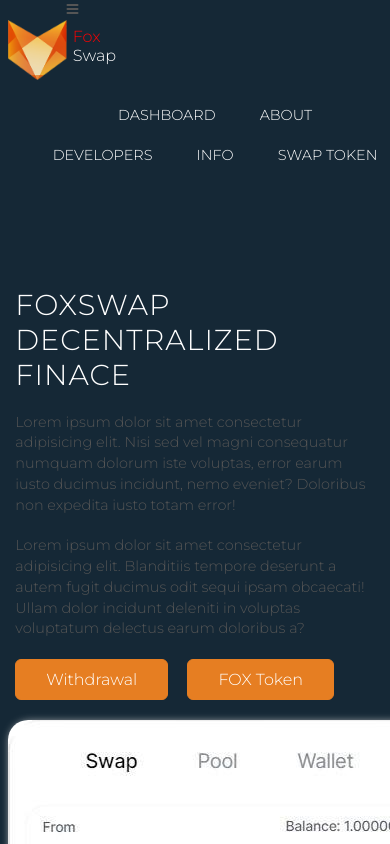
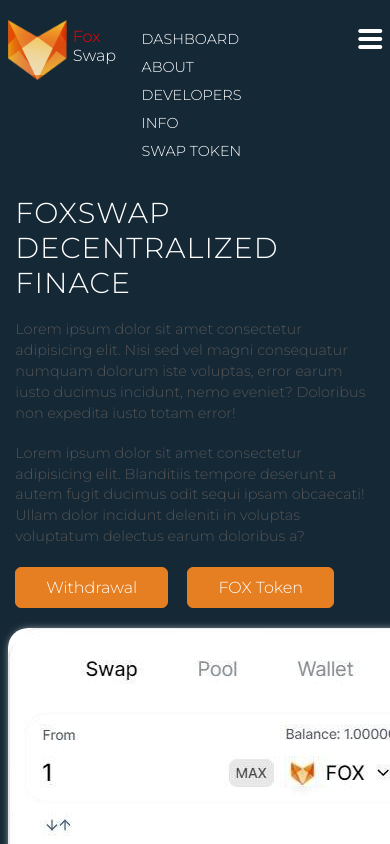
Before and after one commit to foxswap15/foxswap15, a plain HTML site: page index.html in a window 390 px wide. Shown: the top 844 px of the page. Drawn offline with nearby package versions, Linux system fonts and the light colour scheme; files whose address does not match are found by name.

Commit message:
responsive nav

```diff
--- a/index.html
+++ b/index.html
@@ -24,7 +24,7 @@
                     <div class="fox-swap">Fox <br><span>Swap</span></div>
                 </div>
 
-                <ul class="main-nav">
+                <ul class="main-nav js--main-nav">
                     <li><a href="">Dashboard</a></li>
                     <li><a href="">About</a></li>
                     <li><a href="">Developers</a></li>
@@ -34,7 +34,7 @@
                 <a class="mobile-nav-icon js--nav-icon"><i class="ion-navicon-round"></i></a>
             </div>
         </nav>
-
+        <div class="js--scoll"></div>
         <div class="row">
             <div class="col span-1-of-2 text-header">
                 <h1>FoxSwap Decentralized Finace</h1>
--- a/resources/css/queries.css
+++ b/resources/css/queries.css
@@ -45,6 +45,40 @@
     .roadmap img {
         width: 767px;
     }
+
+
+
+    .mobile-nav-icon {
+        display: inline-block;
+    }
+
+    .main-nav {
+        float: left;
+        margin-left: 35px;
+        margin-top: 25px;
+    }
+
+    .main-nav li {
+        display: block;
+    }
+
+    .main-nav li a:link,
+    .main-nav li a:visited {
+        display: block;
+        border: 0;
+        padding: 5px 0;
+    }
+
+    .sticky .main-nav { margin-top: 10px;}
+    .sticky .mobile-nav-icon {margin-top: 10px;}
+    .sticky .main-nav li a:link,
+    .sticky .main-nav li a:visited {
+        padding: 10px 0;
+    }
+
+    h1 {
+        margin-top: -60px;
+    }
 }
 
 
--- a/resources/css/style.css
+++ b/resources/css/style.css
@@ -79,6 +79,22 @@
     display: block;
 }
 
+/* Main NAV*/
+
+.mobile-nav-icon {
+    float: right;
+    margin-top: 20px;
+    cursor: pointer;
+    display: none;
+}
+
+.mobile-nav-icon i {
+    font-size: 200%;
+    color: #fff;
+
+}
+
+
 /* sticky nav */
 
 .sticky {
@@ -87,19 +103,19 @@
     left: 0;
     width: 100%;
     background-color: rgba(4, 35, 58, 0.98);
-    box-shadow: 0 1px 1px #rgb(21, 40, 54);
+    box-shadow: 0 1px 1px rgb(21, 40, 54);
 }
 
 
 .sticky .main-nav li a:link,
 .sticky .main-nav li a:visited {
     padding: 8px 0;
-    color: #555;
+    color: #dfdfdf;
 
 }
 
 .sticky .fox-swap span {
-    color: #555;
+    color: #dfdfdf;
 
 }
 
@@ -370,7 +386,7 @@
 /* Footer */
 
 footer {
-    background-color: #565656;
+    background-color: rgba(4, 35, 58, 0.98);
 }
 
 footer ul li {
@@ -393,7 +409,7 @@
 
 .subcribe {
 
-    background-color: #207960;
+    background-color: #0c2d35;
     border: none;
     font-weight: 400;
     padding: 3px;
@@ -401,6 +417,10 @@
     border-radius: 5px;
     outline: none;
 }
+.subcribe:hover {
+    color: aqua;
+}
+
 
 input[type=email] {
     outline: none;
--- a/resources/js/script.js
+++ b/resources/js/script.js
@@ -1,8 +1,24 @@
-$(window).scroll(function() {
-    var scroll = $(window).scrollTop();
-    if(scroll >= 700) {
-        $("nav").addClass("sticky");
-    } else {
-        $("nav").removeClass("sticky")
-    }
-})
+
+$( document ).ready(function() {
+    $('.js--nav-icon').click(function() {
+        var nav = $('.js--main-nav');
+        nav.slideToggle(200);
+    })
+
+
+    $('.js--scoll').waypoint(function(direction) {
+        if (direction == "down") {
+            $('nav').addClass('sticky');
+        } else {
+            $('nav').removeClass('sticky');
+        }
+    }, {
+      offset: '60px;'
+    });
+
+
+
+
+
+
+});
```
